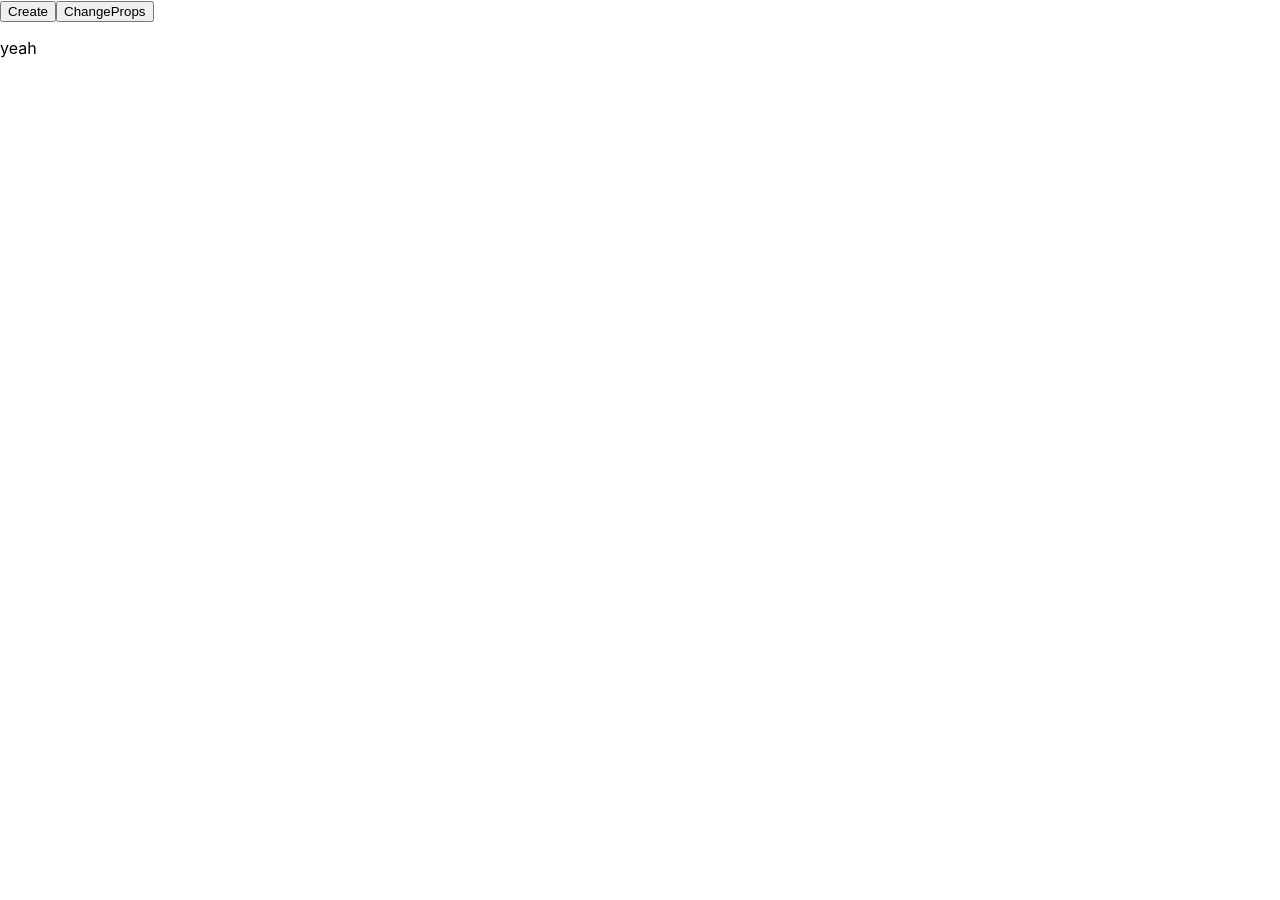
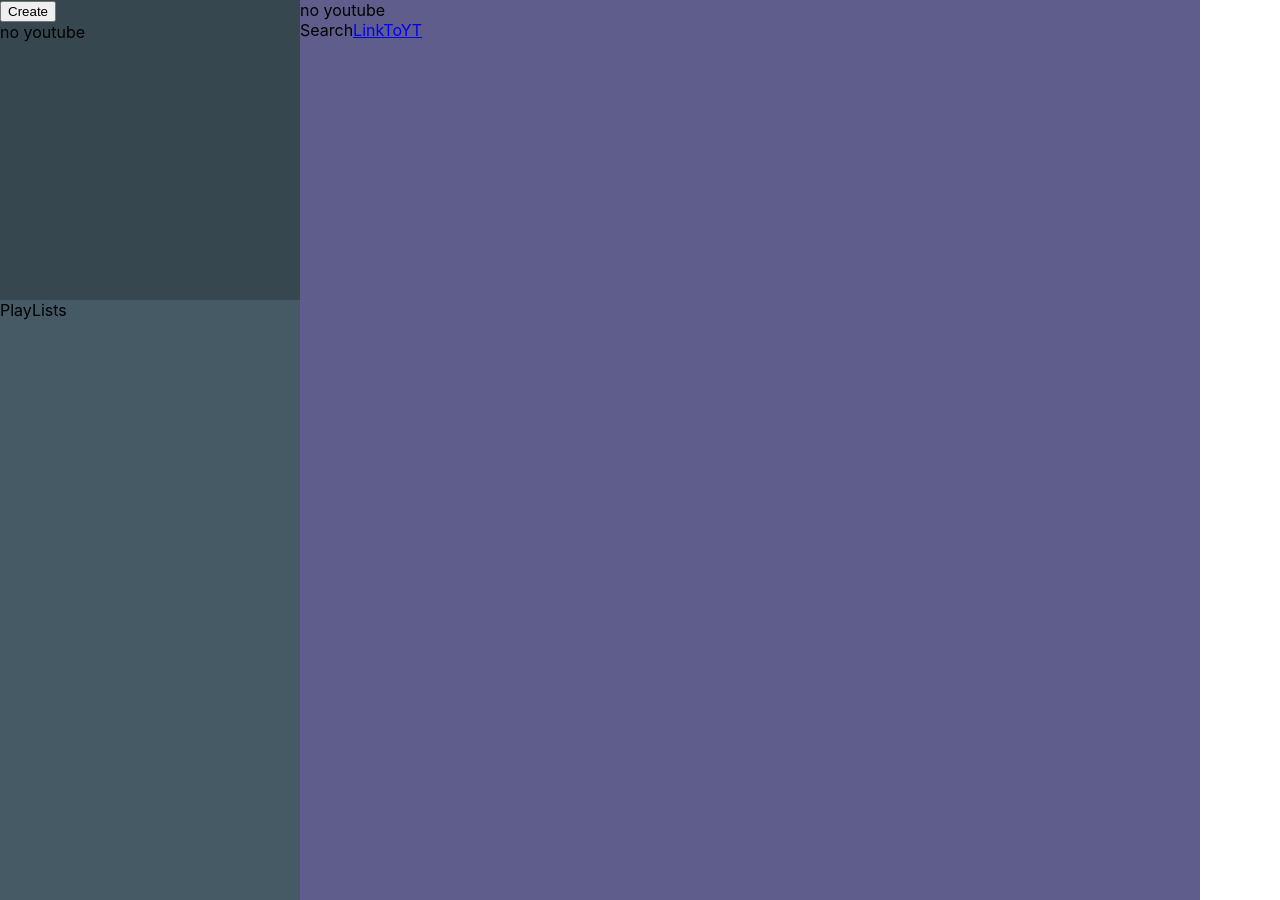
Before and after one commit to d-oo/ytmusic, a React (Create React App) app: page / in a window 1280 px wide. Before the commit the page ends 800 px from the top, so only its background shows below. Built offline with nearby package versions, Linux system fonts and the light colour scheme.

Commit message:
0523 tmp

```diff
--- a/src/App.js
+++ b/src/App.js
@@ -1,14 +1,61 @@
-import { BrowserRouter as Router, Switch, Route } from "react-router-dom";
-import Home from "./routes/Home";
+import { useState, createContext } from "react";
+import { BrowserRouter as Router, Switch, Route, Link } from "react-router-dom";
+import Player from "./components/Player.js";
+import YT from "./components/YT.js";
+import styles from "./App.module.css";
+
+export const AppContext = createContext();
 function App() {
+  const [videoId, setVideoId] = useState("");
+  const [player, setPlayer] = useState({});
+  const [showInfo, setShowInfo] = useState(false);
+  const [videoOn, setVideoOn] = useState(false);
+  const [title, setTitle] = useState("");
+  const [isPlaying, setIsPlaying] = useState(false);
   return (
+    <AppContext.Provider
+      value={{
+        videoId,
+        setVideoId,
+        player,
+        setPlayer,
+        showInfo,
+        setShowInfo,
+        videoOn,
+        setVideoOn,
+        title,
+        setTitle,
+        isPlaying,
+        setIsPlaying,
+      }}
+    >
+      <div
+        id={styles.container}
+        onContextMenu={(event) => event.preventDefault()}
+      >
+        <div id={styles.player}>
+          <Player />
+        </div>
+        <div id={styles.playLists}>PlayLists</div>
+        <div id={styles.main}>
+          <div className={showInfo ? styles.hide : null}>
+            <YT />
+          </div>
           <Router>
             <Switch>
+              <Route path="/yt">
+                <div>Other</div>
+              </Route>
               <Route path="/">
-          <Home />
+                <div>
+                  Search<Link to="/yt">LinkToYT</Link>
+                </div>
               </Route>
             </Switch>
           </Router>
+        </div>
+      </div>
+    </AppContext.Provider>
   );
 }
 
--- /dev/null
+++ b/src/App.module.css
@@ -0,0 +1,23 @@
+#container {
+  display: grid;
+  grid-template-columns: 300px 900px;
+  grid-template-rows: 300px 600px;
+}
+#player {
+  grid-column: 1/2;
+  grid-row: 1/2;
+  background-color: #37474f;
+}
+#playLists {
+  grid-column: 1/2;
+  grid-row: 2/3;
+  background-color: #455a64;
+}
+#main {
+  grid-column: 2/3;
+  grid-row: 1/3;
+  background-color: rgb(95, 93, 139);
+}
+.hide {
+  display: none;
+}
--- a/src/components/Player.js
+++ b/src/components/Player.js
@@ -1,46 +1,23 @@
-import { useEffect, useState } from "react";
-import YouTube from "react-youtube";
+import { useContext } from "react";
+import { AppContext } from "../App";
+import styles from "./Player.module.css";
 
-function Player({ ytid }) {
-  const [player, setPlayer] = useState({});
-  const [isOn, setIsOn] = useState(false);
-  const [isPlaying, setIsPlaying] = useState(false);
-  const [info, setInfo] = useState({});
-  const [loading, setLoading] = useState("");
-  const str = "태연 rain";
-  const searchRequest = async (event) => {
-    setLoading("Loading...");
-    const json = await (
-      await fetch(
-        `https://www.googleapis.com/youtube/v3/search?part=snippet&maxResults=4&type=video&q=${str}&key=AIzaSyB2FZm66fL_kpyY_qcaNqvFFmODsbVTrNY`
-      )
-    ).json();
-    console.log(str.split(" ").join("+"));
-    console.log(event);
-    setLoading(json.items[0].snippet.title);
-  };
+function Player() {
+  const {
+    setVideoId,
+    player,
+    //setPlayer,
+    showInfo,
+    setShowInfo,
+    videoOn,
+    setVideoOn,
+    title,
+    isPlaying,
+  } = useContext(AppContext);
+
   function create(event) {
-    setIsOn(true);
-    event.target.remove();
-  }
-  const opts = {
-    width: "256", //320 384 256
-    height: "144", //180 216 144
-    playerVars: {
-      autoplay: 1,
-      controls: 0,
-      rel: 0,
-      disablekb: 1,
-    },
-  };
-  function onPlayerReady(event) {
-    setPlayer(event.target);
-  }
-  function onPlayerStateChange(event) {
-    setIsPlaying((prevIsPlaying) => !prevIsPlaying);
-    if (event.data === 0) {
-      console.log("end");
-    }
+    setVideoId("jlwCOYs7OvE");
+    setVideoOn(true);
   }
 
   function playOrPause() {
@@ -52,27 +29,16 @@ function Player({ ytid }) {
   }
 
   return (
-    <div onContextMenu={(event) => event.preventDefault()}>
-      <div>{loading}</div>
-      <button onClick={create}>Create</button>
-      {isOn ? (
+    <div>
+      {videoOn ? (
         <button onClick={playOrPause}>{isPlaying ? "Pause" : "Play"}</button>
       ) : (
-        <span></span>
+        <button onClick={create}>Create</button>
       )}
-      <button onClick={searchRequest}>ChangeProps</button>
-      <div>
-        {isOn ? (
-          <YouTube
-            videoId={ytid}
-            opts={opts}
-            onReady={onPlayerReady}
-            onStateChange={onPlayerStateChange}
-          />
-        ) : (
-          <p>yeah</p>
-        )}
+      <div id={styles.title} onClick={() => setShowInfo(!showInfo)}>
+        {title}
       </div>
+      <div>{videoOn ? null : <div>no youtube</div>}</div>
     </div>
   );
 }
--- /dev/null
+++ b/src/components/Player.module.css
@@ -0,0 +1,3 @@
+#title {
+  cursor: pointer;
+}
--- a/src/components/YT.js
+++ b/src/components/YT.js
@@ -1,13 +1,10 @@
-import { useState } from "react";
+import { useContext } from "react";
 import YouTube from "react-youtube";
+import { AppContext } from "../App";
 
-function YT({ ytid }) {
-  const [isOn, setIsOn] = useState(false);
-  function fnccr(event) {
-    setIsOn(true);
-    console.log(ytid);
-    event.target.remove();
-  }
+function Player() {
+  const { videoId, setPlayer, videoOn, setTitle, setIsPlaying } =
+    useContext(AppContext);
   const opts = {
     width: "256", //320 384 256
     height: "144", //180 216 144
@@ -19,32 +16,33 @@ function YT({ ytid }) {
     },
   };
   function onPlayerReady(event) {
-    console.log("loaded");
+    setPlayer(event.target);
+    setTitle(event.target.getVideoData().title);
   }
   function onPlayerStateChange(event) {
-    if (event.data === 0) {
+    if (event.data === 1) {
+      setIsPlaying(true);
+    } else if (event.data === 2) {
+      setIsPlaying(false);
+    } else if (event.data === 0) {
       console.log("end");
     }
   }
 
   return (
-    <div onContextMenu={(event) => event.preventDefault()}>
-      <button onClick={fnccr}>Create</button>
-      <button>ChangeProps</button>
-      <div id="playerLayer">
-        {isOn ? (
+    <div>
+      {videoOn ? (
         <YouTube
-            videoId="jlwCOYs7OvE"
+          videoId={videoId}
           opts={opts}
           onReady={onPlayerReady}
           onStateChange={onPlayerStateChange}
         />
       ) : (
-          <p>yeah</p>
+        <div>no youtube</div>
       )}
-      </div>
     </div>
   );
 }
 
-export default YT;
+export default Player;
--- a/src/routes/Home.js
+++ /dev/null
@@ -1,10 +0,0 @@
-import Player from "../components/Player.js";
-function Home() {
-  return (
-    <div>
-      <Player ytid="jlwCOYs7OvE" />
-    </div>
-  );
-}
-
-export default Home;
```
Also changed, not shown: src/components/AddMusic.js (added, +22 -0 lines). Lines whose indentation alone changed are shown as unchanged.
